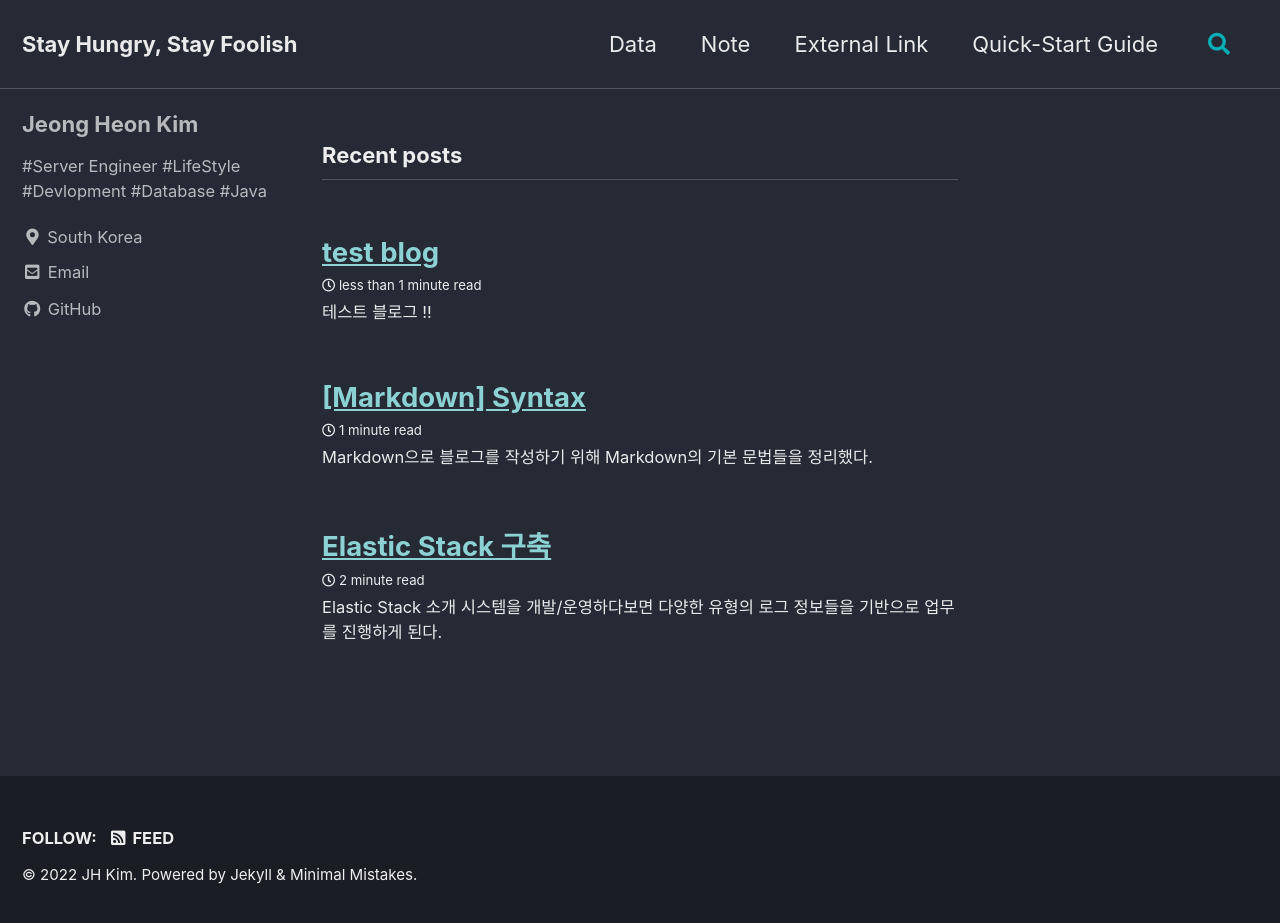
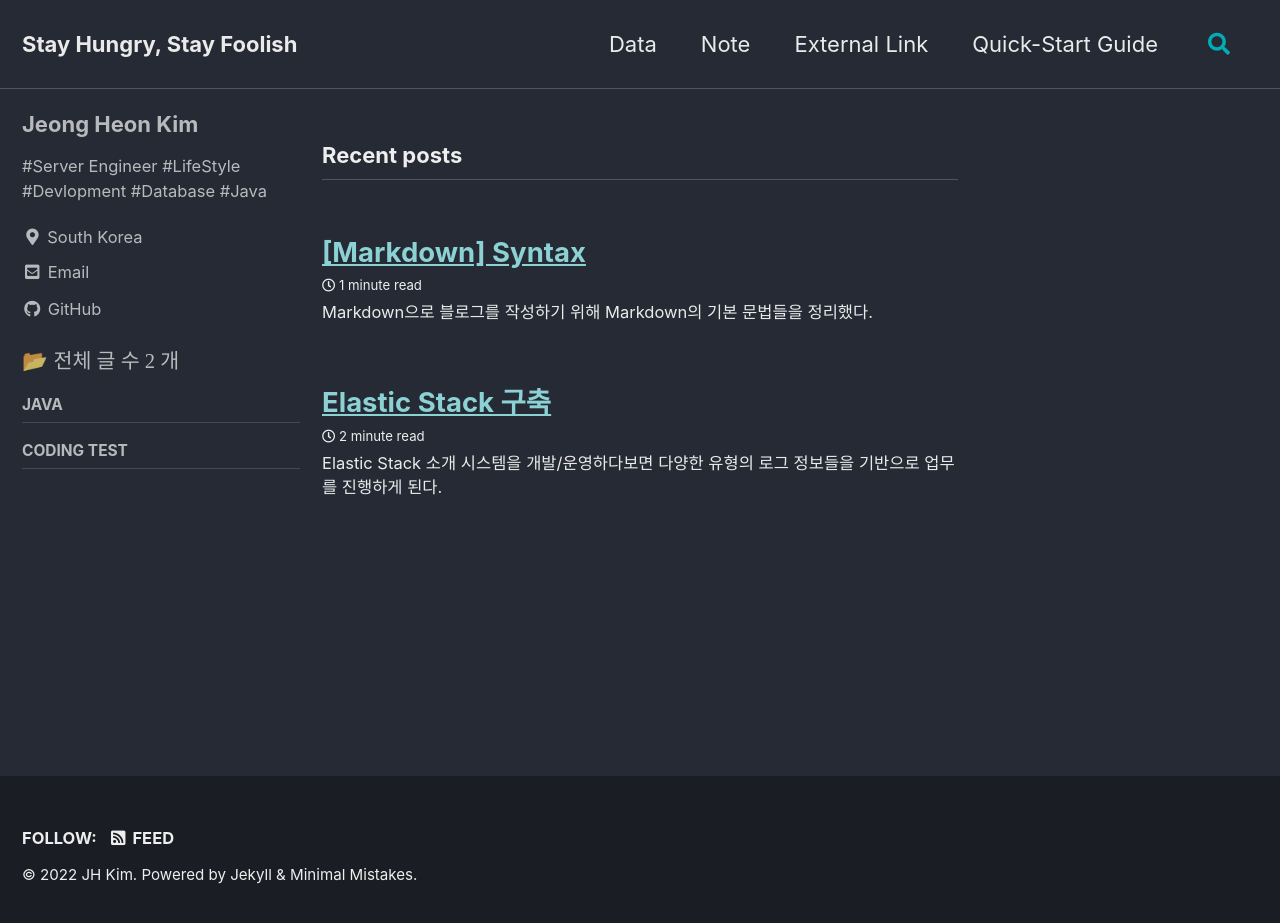
Before and after one commit to overwhelm07/overwhelm07.github.io, a Jekyll site: the page built from index.html, in a window 1280 px wide and 931 px high. Shown: the top 923 px of the window. Built offline with Jekyll 4.4.1, drawn with Linux system fonts in a browser that asks for light colours; cached includes are drawn as plain includes; the list of posts is cut into pages by our own code.

Commit message:
categories and nav list add

```diff
--- a/_config.yml
+++ b/_config.yml
@@ -294,11 +294,5 @@ defaults:
       comments: true
       share: true
       related: true
-
-  # _pages
-  - scope:
-      path: ""
-      type: pages
-    values:
-      layout: single
-      author_profile: true
+      mathjax: true
+      sidebar_main: true
--- /dev/null
+++ b/_includes/nav_list_main
@@ -0,0 +1,48 @@
+{% assign sum = site.posts | size %}
+
+<nav class="nav__list">
+  <input id="ac-toc" name="accordion-toc" type="checkbox" />
+  <label for="ac-toc">{{ site.data.ui-text[site.locale].menu_label }}</label>
+  <ul class="nav__items" id="category_tag_menu">
+      <!--전체 글 수-->
+      <li>
+            📂 <span style="font-family:'Cafe24Oneprettynight';">전체 글 수</style> <span style="font-family:'Coming Soon';">{{sum}}</style> <span style="font-family:'Cafe24Oneprettynight';">개</style>
+      </li>
+      <li>
+        <!--span 태그로 카테고리들을 크게 분류 ex) Java-->
+        <span class="nav__sub-title">Java</span>
+            <!--ul 태그로 같은 카테고리들 모아둔 페이지들 나열-->
+            <ul>
+                <!--Cpp 카테고리 글들을 모아둔 페이지인 /categories/java 주소의 글로 링크 연결-->
+                <!--category[1].size 로 해당 카테고리를 가진 글의 개수 표시-->
+                {% for category in site.categories %}
+                    {% if category[0] == "Java" %}
+                        <li><a href="/categories/java" class="">C ++ ({{category[1].size}})</a></li>
+                    {% endif %}
+                {% endfor %}
+            </ul>
+            <ul>
+                {% for category in site.categories %}
+                    {% if category[0] == "STL" %}
+                        <li><a href="/categories/stl" class="">C++ STL & 표준 ({{category[1].size}})</a></li>
+                    {% endif %}
+                {% endfor %}
+            </ul>
+        <span class="nav__sub-title">Coding Test</span>
+            <ul>
+                {% for category in site.categories %}
+                    {% if category[0] == "Algorithm" %}
+                        <li><a href="/categories/algorithm" class="">알고리즘 구현 (with C++) ({{category[1].size}})</a></li>
+                    {% endif %}
+                {% endfor %}
+            </ul>
+            <ul>
+                {% for category in site.categories %}
+                    {% if category[0] == "Programmers" %}
+                        <li><a href="/categories/programmers" class="">프로그래머스 ({{category[1].size}})</a></li>
+                    {% endif %}
+                {% endfor %}
+            </ul>
+      </li>
+  </ul>
+</nav>
--- a/_includes/sidebar.html
+++ b/_includes/sidebar.html
@@ -15,5 +15,10 @@
       {% include nav_list nav=page.sidebar.nav %}
     {% endif %}
   {% endif %}
+
+  {% if page.sidebar_main %}
+  {% include nav_list_main %}
+  {% endif %}
+
   </div>
 {% endif %}
--- a/_posts/2022-03-25-test.md
+++ /dev/null
@@ -1,7 +0,0 @@
----
-layout: single
-title: "test blog"
----
-
-# 테스트 블로그
-!!
--- a/index.html
+++ b/index.html
@@ -1,4 +1,5 @@
 ---
 layout: home
+sidebar_main: true
 author_profile: true
 ---
```
Also changed, not shown: _pages/categories/category-java.md (added, +10 -0 lines), _posts/2022-01-02-elastic-stack.md (+1 -0 lines).
